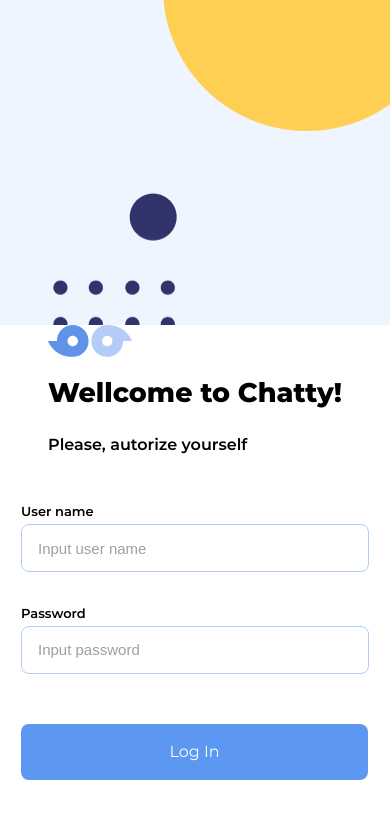
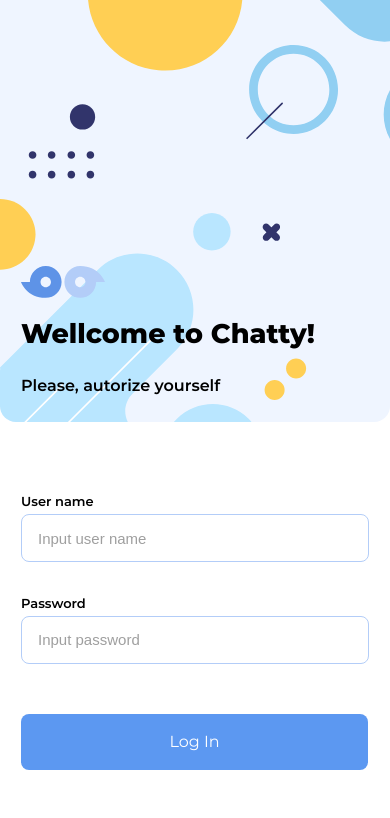
Before and after one commit to maksimov-evgeniy/chat-app, a React (Create React App) app: page / in a window 390 px wide. Shown: the top 818 px of the page. Built offline with nearby package versions, Linux system fonts and the light colour scheme.

Commit message:
fix: made layout to 100% and fixed mobile layout

```diff
--- a/src/components/pages/LoginPage/style.css
+++ b/src/components/pages/LoginPage/style.css
@@ -1,5 +1,5 @@
 .container {
-  max-width: 1440px;
+  max-width: 100%;
   margin: 0 auto;
   height: 100vh;
 }
--- a/src/components/templates/ChatTemplate/style.css
+++ b/src/components/templates/ChatTemplate/style.css
@@ -8,14 +8,15 @@
   border-bottom: 1px solid #88abe3;
 }
 .chat-template__users {
-  flex-basis: 361px;
+  width: 30%;
   padding-top: 18px;
   border-right: 1px solid #88abe3;
 }
 .chat-template__dialog {
-  flex-basis: 1079px;
+  width: 70%;
   flex-shrink: 3;
   background: url("./chat-bg.svg") no-repeat;
+  background-size: cover;
   background-color: #eff5ff;
   display: flex;
   flex-direction: column;
--- a/src/components/templates/LoginTemplate/index.tsx
+++ b/src/components/templates/LoginTemplate/index.tsx
@@ -8,10 +8,12 @@ export const LoginTemplate: React.FC = () => {
     <React.Fragment>
       <div className="login-template">
         <div className="login-template__login">
-          <div className="login-template__wellcome-wrap">
-            <WelcomeText />
+          <div className="login-tamplate__login-inner">
+            <div className="login-template__wellcome-wrap">
+              <WelcomeText />
+            </div>
+            <Form />
           </div>
-          <Form />
         </div>
         <div className="login-template__picture"></div>
       </div>
--- a/src/components/templates/LoginTemplate/style.css
+++ b/src/components/templates/LoginTemplate/style.css
@@ -5,27 +5,29 @@
   justify-content: space-between;
 }
 .login-template__login {
-  padding: 256px 0 0 121px;
   display: flex;
   flex-direction: column;
-  flex-basis: 716px;
-  flex-shrink: 2;
+  align-items: center;
+  justify-content: center;
+  flex-basis: 50%;
+  flex-shrink: 1;
 }
+
 .login-template__picture {
-  background-image: url("./bg-template.png");
+  background-image: url("./bg-template.svg");
+  background-size: cover;
   background-color: #eff5ff;
   display: flex;
-  flex-basis: 724px;
-  flex-shrink: 4;
+  flex-basis: 50%;
+  flex-shrink: 1;
 }
 .login-template__wellcome-wrap {
   margin-bottom: 53px;
 }
-
+.form {
+  margin: 0 auto;
+}
 @media (max-width: 1235px) {
-  .login-template__login {
-    padding-left: 50px;
-  }
 }
 @media (max-width: 930px) {
   .welcome-text__title {
@@ -43,8 +45,9 @@
     height: 48px;
   }
 }
-@media (max-width: 680px) {
+@media (max-width: 750px) {
   .login-template__picture {
+    border-radius: 0 0px 16px 16px;
   }
   .login-template {
     flex-direction: column-reverse;
@@ -57,4 +60,11 @@
   .form .form__button {
     width: 347px;
   }
+  .login-template__wellcome-wrap {
+    position: absolute;
+    top: -230px;
+  }
+  .login-tamplate__login-inner {
+    position: relative;
+  }
 }
```
Also changed, not shown: src/components/templates/LoginTemplate/bg-template.svg (added).
